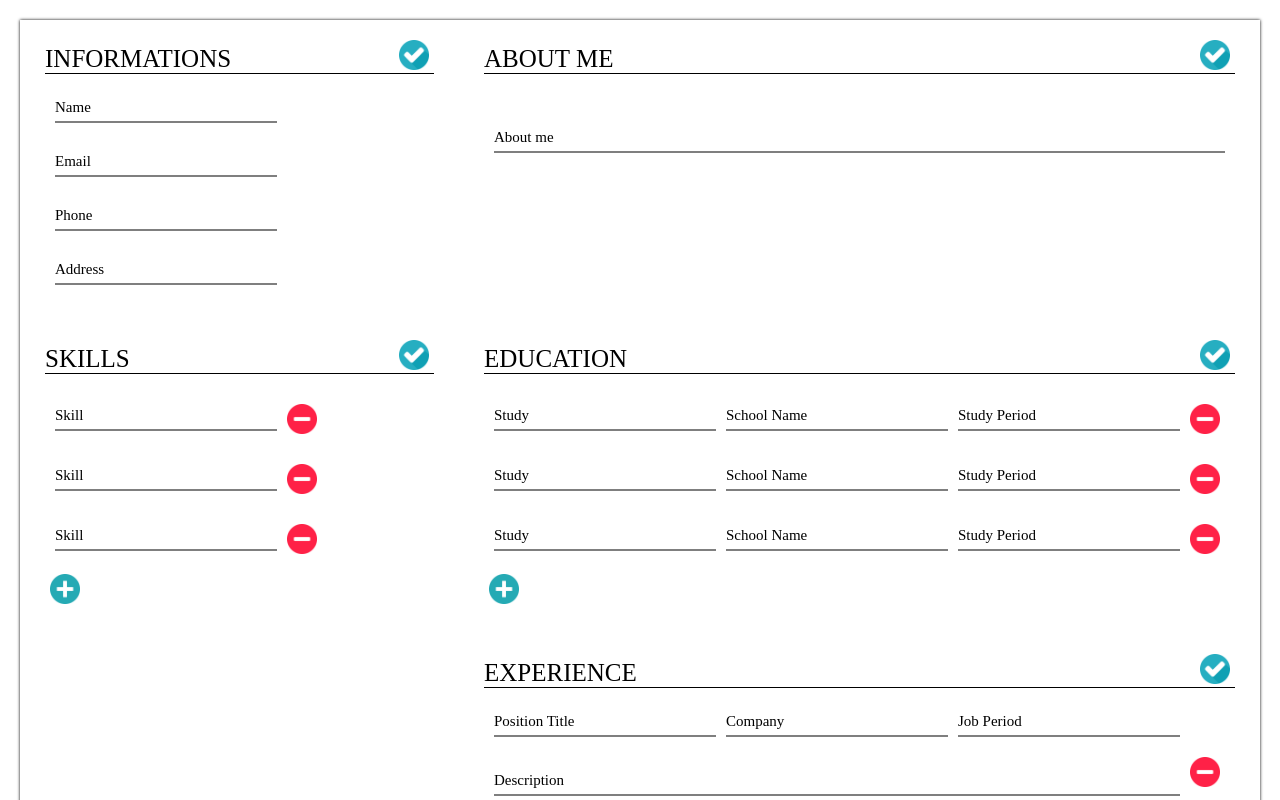
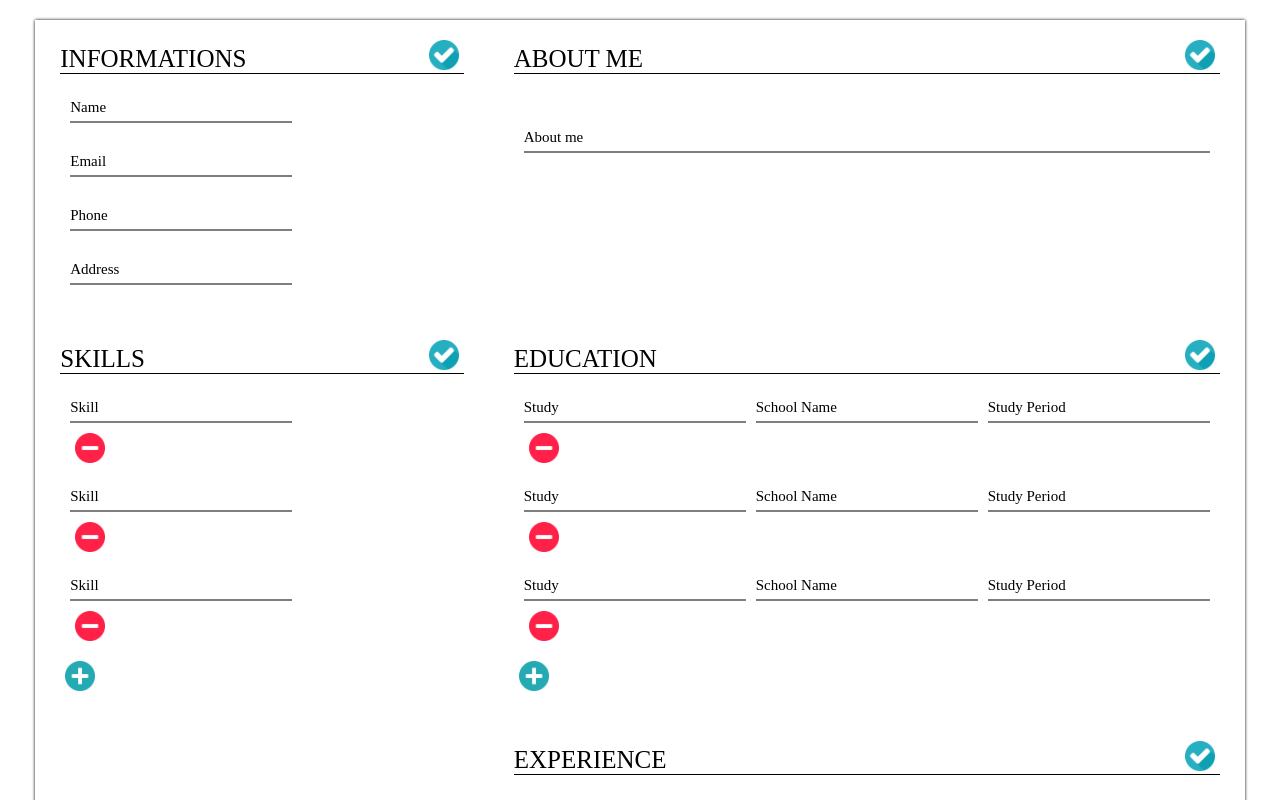
Before and after one commit to NestorNebula/cv-application, a React (Vite) app: page / in a window 1280 px wide. Shown: the top 800 px of the page. Built offline with nearby package versions, Linux system fonts and the light colour scheme.

Commit message:
style: add back display grid for listcontent

```diff
--- a/src/styles/List.css
+++ b/src/styles/List.css
@@ -1,5 +1,5 @@
 .listcontent {
-  display: flex;
+  display: grid;
   gap: 0.5rem;
   align-items: center;
 }
```
